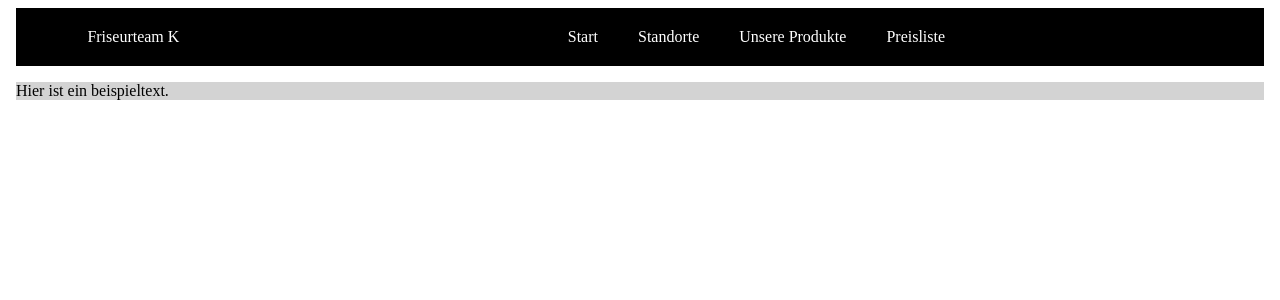
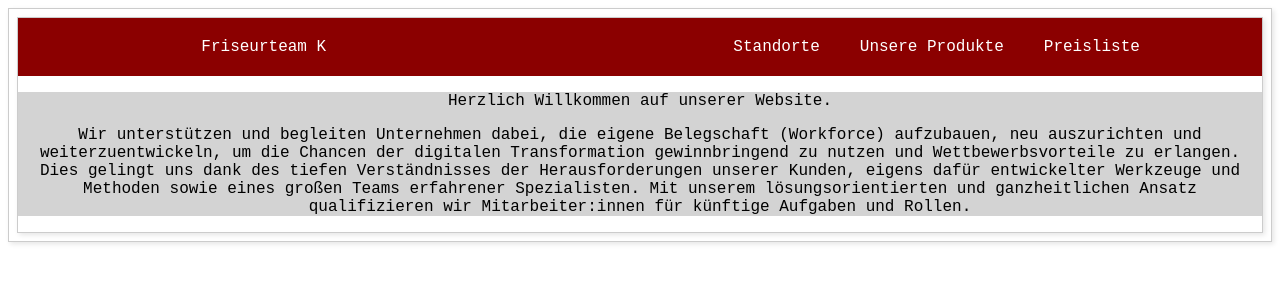
Before and after one commit to MarcoB507/FriseurteamK, an Angular app: page / in a window 1280 px wide. Shown: the top 300 px of the page. Built offline with nearby package versions, Linux system fonts and the light colour scheme.

Commit message:
adapted files

```diff
--- a/src/app/app.module.ts
+++ b/src/app/app.module.ts
@@ -2,7 +2,7 @@ import { NgModule } from '@angular/core';
 import { BrowserModule } from '@angular/platform-browser';
 
 import { AppComponent } from './app.component';
-import { MainpageComponent } from './mainpage/mainpage.component';
+import { HeaderComponent } from './header/header.component';
 import { PlacementComponent } from './placement/placement.component';
 import { ProductsComponent } from './products/products.component';
 import { PricelistComponent } from './pricelist/pricelist.component';
@@ -11,7 +11,7 @@ import { ImpressumComponent } from './impressum/impressum.component';
 @NgModule({
   declarations: [
     AppComponent,
-    MainpageComponent,
+    HeaderComponent,
     PlacementComponent,
     ProductsComponent,
     PricelistComponent,
--- a/src/app/mainpage/mainpage.component.css
+++ b/src/app/header/header.component.css
@@ -1,6 +1,6 @@
 #menu {
-  background-color: #000;
-  color: #fff;
+  background-color: darkred;
+  color: white;
   padding: 10px;
 }
 
@@ -22,7 +22,7 @@
 }
 
 #menu a:hover {
-  background-color: #333;
+  /*background-color: #333;*/
 }
 
 .companyname{
--- /dev/null
+++ b/src/app/header/header.component.html
@@ -0,0 +1,25 @@
+<html>
+<head>
+  <title style="left: 0;">Friseurteam K</title>
+  <link rel="stylesheet" href="header.component.css">
+</head>
+<body>
+<div id="menu">
+  <ul>
+    <li class="companyname"><a href="header.component.html">Friseurteam K</a></li>
+    <li><a href="app/placement/placement.component.html">Standorte</a></li>
+    <li><a href="/app/products/products.component.html">Unsere Produkte</a></li>
+    <li><a href="/app/pricelist/pricelist.component.html">Preisliste</a></li>
+  </ul>
+</div>
+<form class="form">
+  <p>Herzlich Willkommen auf unserer Website.</p>
+  <p>Wir unterstützen und begleiten Unternehmen dabei, die eigene Belegschaft (Workforce) aufzubauen, neu auszurichten
+    und weiterzuentwickeln, um die Chancen der digitalen Transformation gewinnbringend zu nutzen und Wettbewerbsvorteile
+    zu erlangen. Dies gelingt uns dank des tiefen Verständnisses der Herausforderungen unserer Kunden, eigens dafür
+    entwickelter Werkzeuge und Methoden sowie eines großen Teams erfahrener Spezialisten. Mit unserem
+    lösungsorientierten und ganzheitlichen Ansatz qualifizieren wir Mitarbeiter:innen für künftige Aufgaben und
+    Rollen.</p>
+</form>
+</body>
+</html>
--- a/src/app/mainpage/mainpage.component.html
+++ /dev/null
@@ -1,20 +0,0 @@
-<html>
-  <head>
-    <title>Friseurteam K</title>
-    <link rel="stylesheet" href="mainpage.component.css">
-  </head>
-  <body>
-  <div id="menu">
-    <ul>
-      <li class="companyname">Friseurteam K</li>
-      <li><a href="/app/mainpage/mainpage.component.html">Start</a></li>
-      <li><a href="/app/placement/placement.component.html">Standorte</a></li>
-      <li><a href="/app/products/products.component.html">Unsere Produkte</a></li>
-      <li><a href="/app/pricelist/pricelist.component.html">Preisliste</a></li>
-    </ul>
-  </div>
-  <form class="form">
-    <p>Hier ist ein beispieltext.</p>
-  </form>
-  </body>
-</html>
--- a/src/app/placement/placement.component.html
+++ b/src/app/placement/placement.component.html
@@ -1 +1,3 @@
-<p>placement works!</p>
+<p>Unsere Standorte im Überblick..</p>
+
+<h1>Starting soon...</h1>
--- a/src/app/pricelist/pricelist.component.html
+++ b/src/app/pricelist/pricelist.component.html
@@ -1 +1,6 @@
-<p>pricelist works!</p>
+<h1>Preisübersicht:</h1>
+
+<h1>Starting soon...</h1>
+
+<h1>Friseur</h1>
+<h1>Fußpflege</h1>
--- a/src/app/products/products.component.html
+++ b/src/app/products/products.component.html
@@ -1 +1,3 @@
-<p>products works!</p>
+<p>Unsere Produkte in der Übersicht::</p>
+
+<h1>Starting soon...</h1>
--- a/src/styles.css
+++ b/src/styles.css
@@ -1 +1,9 @@
 /* You can add global styles to this file, and also import other style files */
+
+body {
+  /*background-color: #FDF6E3;*/
+  font-family: "Courier New", Courier, monospace;
+  text-align: center;
+  border: 1px solid #CCC;
+  box-shadow: 2px 2px 5px rgba(0,0,0,0.1);
+}
```
Also changed, not shown: src/app/header/header.component.ts (added, +10 -0 lines), src/app/mainpage/mainpage.component.ts (deleted, +0 -10 lines), 1 other file (tests, documents, lock files or other folders).
